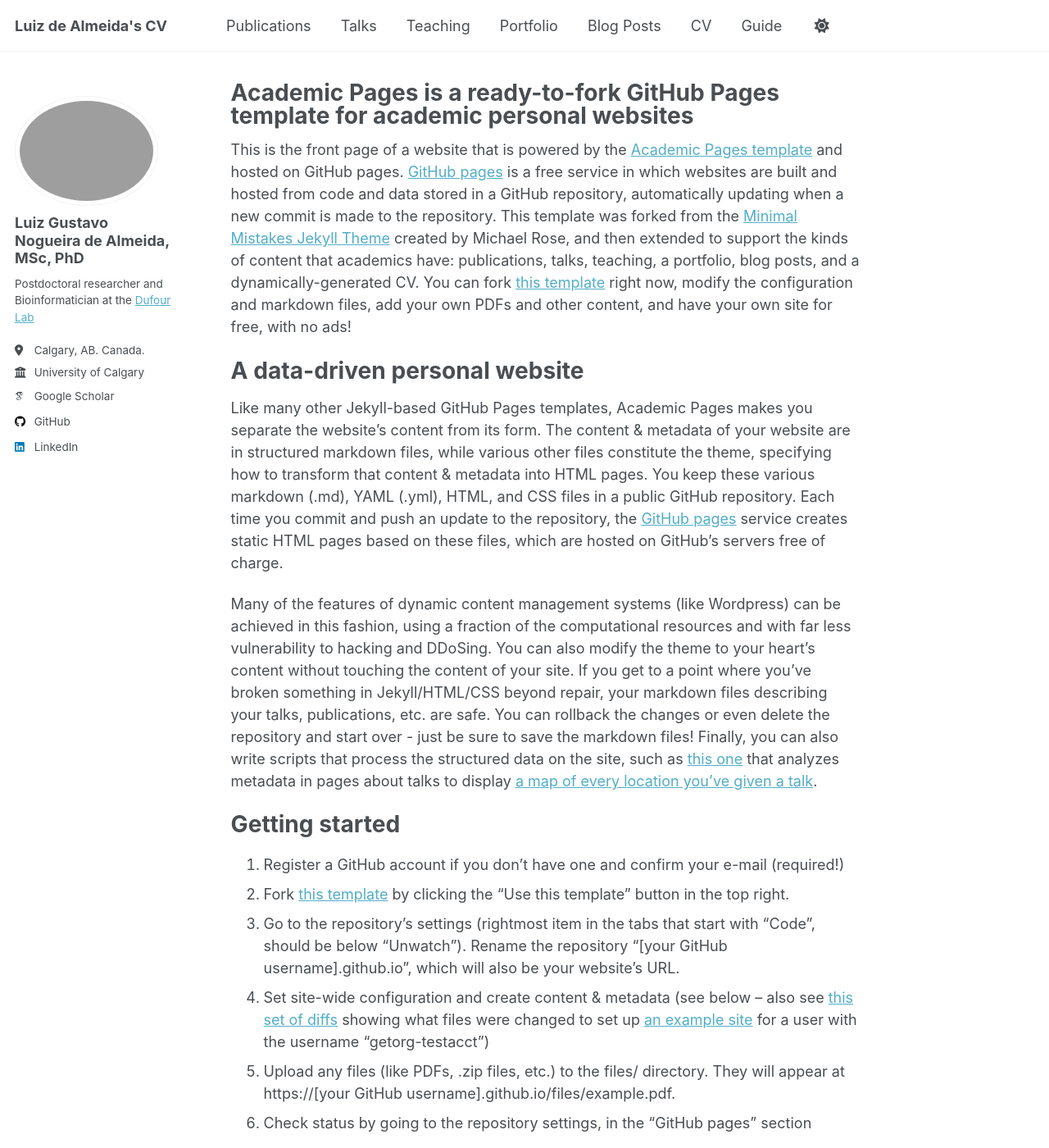
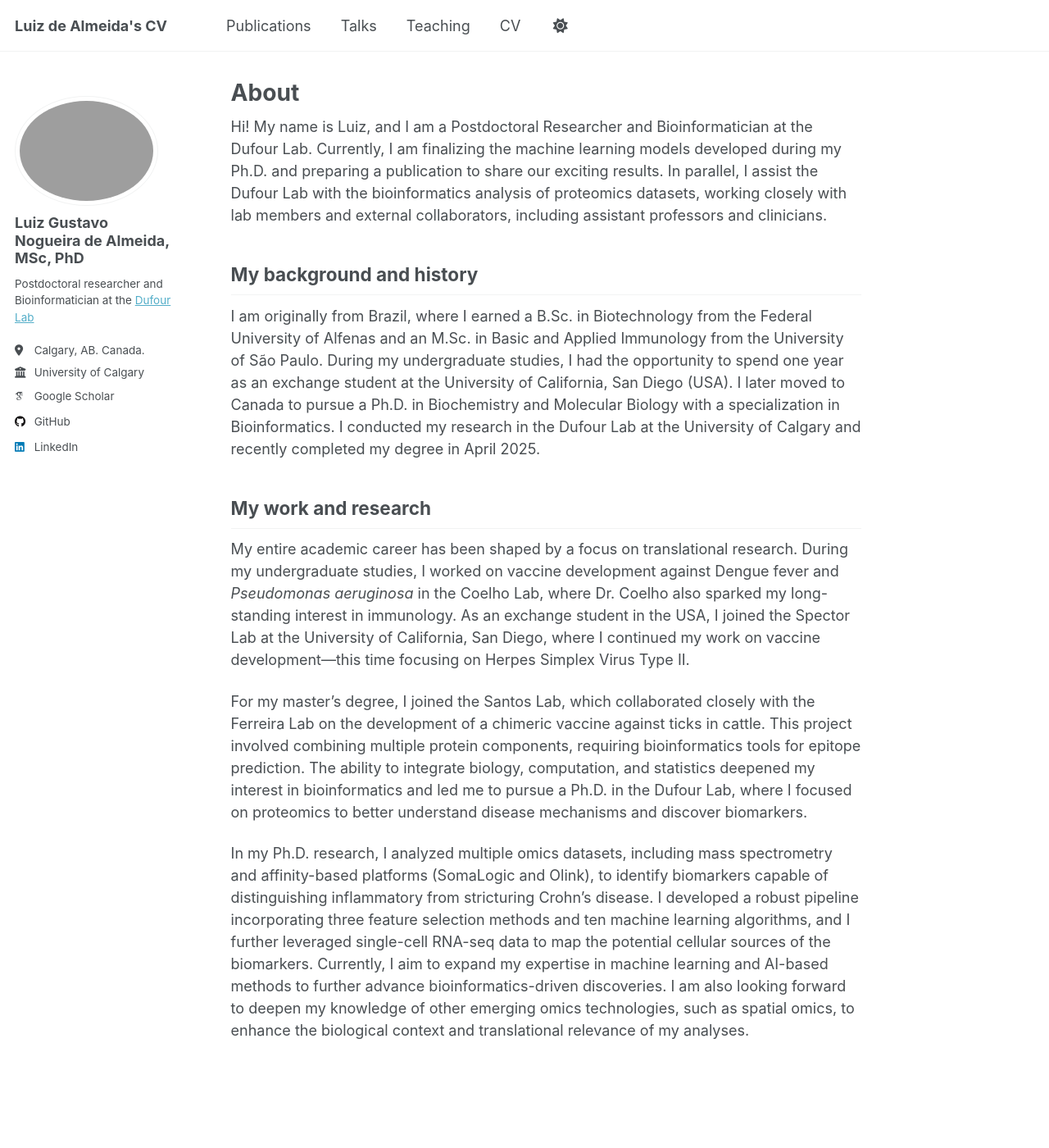
Before and after one commit to lgn-almeida/lgn-almeida.github.io, a Jekyll site: the page built from _pages/about.md, in a window 1280 px wide and 1400 px high. Shown: the whole window at 82% size. Built offline with Jekyll 4.4.1, drawn with Linux system fonts in a browser that asks for light colours; some web fonts are replaced; some of the changed text lies outside the part shown.

Commit message:
Updated the about page and modified the navigation bar

```diff
--- a/_pages/about.md
+++ b/_pages/about.md
@@ -1,49 +1,23 @@
 ---
 permalink: /
-title: "Academic Pages is a ready-to-fork GitHub Pages template for academic personal websites"
+title: "About"
 author_profile: true
 redirect_from:
   - /about/
   - /about.html
 ---
 
-This is the front page of a website that is powered by the [Academic Pages template](https://github.com/academicpages/academicpages.github.io) and hosted on GitHub pages. [GitHub pages](https://pages.github.com) is a free service in which websites are built and hosted from code and data stored in a GitHub repository, automatically updating when a new commit is made to the repository. This template was forked from the [Minimal Mistakes Jekyll Theme](https://mmistakes.github.io/minimal-mistakes/) created by Michael Rose, and then extended to support the kinds of content that academics have: publications, talks, teaching, a portfolio, blog posts, and a dynamically-generated CV. You can fork [this template](https://github.com/academicpages/academicpages.github.io) right now, modify the configuration and markdown files, add your own PDFs and other content, and have your own site for free, with no ads!
+Hi! My name is Luiz, and I am a Postdoctoral Researcher and Bioinformatician at the Dufour Lab. Currently, I am finalizing the machine learning models developed during my Ph.D. and preparing a publication to share our exciting results. In parallel, I assist the Dufour Lab with the bioinformatics analysis of proteomics datasets, working closely with lab members and external collaborators, including assistant professors and clinicians.
 
-A data-driven personal website
-======
-Like many other Jekyll-based GitHub Pages templates, Academic Pages makes you separate the website's content from its form. The content & metadata of your website are in structured markdown files, while various other files constitute the theme, specifying how to transform that content & metadata into HTML pages. You keep these various markdown (.md), YAML (.yml), HTML, and CSS files in a public GitHub repository. Each time you commit and push an update to the repository, the [GitHub pages](https://pages.github.com/) service creates static HTML pages based on these files, which are hosted on GitHub's servers free of charge.
+My background and history
+------
+I am originally from Brazil, where I earned a B.Sc. in Biotechnology from the Federal University of Alfenas and an M.Sc. in Basic and Applied Immunology from the University of São Paulo. During my undergraduate studies, I had the opportunity to spend one year as an exchange student at the University of California, San Diego (USA). I later moved to Canada to pursue a Ph.D. in Biochemistry and Molecular Biology with a specialization in Bioinformatics. I conducted my research in the Dufour Lab at the University of Calgary and recently completed my degree in April 2025.
 
-Many of the features of dynamic content management systems (like Wordpress) can be achieved in this fashion, using a fraction of the computational resources and with far less vulnerability to hacking and DDoSing. You can also modify the theme to your heart's content without touching the content of your site. If you get to a point where you've broken something in Jekyll/HTML/CSS beyond repair, your markdown files describing your talks, publications, etc. are safe. You can rollback the changes or even delete the repository and start over - just be sure to save the markdown files! Finally, you can also write scripts that process the structured data on the site, such as [this one](https://github.com/academicpages/academicpages.github.io/blob/master/talkmap.ipynb) that analyzes metadata in pages about talks to display [a map of every location you've given a talk](https://academicpages.github.io/talkmap.html).
 
-Getting started
-======
-1. Register a GitHub account if you don't have one and confirm your e-mail (required!)
-1. Fork [this template](https://github.com/academicpages/academicpages.github.io) by clicking the "Use this template" button in the top right.
-1. Go to the repository's settings (rightmost item in the tabs that start with "Code", should be below "Unwatch"). Rename the repository "[your GitHub username].github.io", which will also be your website's URL.
-1. Set site-wide configuration and create content & metadata (see below -- also see [this set of diffs](http://archive.is/3TPas) showing what files were changed to set up [an example site](https://getorg-testacct.github.io) for a user with the username "getorg-testacct")
-1. Upload any files (like PDFs, .zip files, etc.) to the files/ directory. They will appear at https://[your GitHub username].github.io/files/example.pdf.
-1. Check status by going to the repository settings, in the "GitHub pages" section
+My work and research
+------
+My entire academic career has been shaped by a focus on translational research. During my undergraduate studies, I worked on vaccine development against Dengue fever and *Pseudomonas aeruginosa* in the Coelho Lab, where Dr. Coelho also sparked my long-standing interest in immunology. As an exchange student in the USA, I joined the Spector Lab at the University of California, San Diego, where I continued my work on vaccine development—this time focusing on Herpes Simplex Virus Type II.
 
-Site-wide configuration
-------
-The main configuration file for the site is in the base directory in [_config.yml](https://github.com/academicpages/academicpages.github.io/blob/master/_config.yml), which defines the content in the sidebars and other site-wide features. You will need to replace the default variables with ones about yourself and your site's github repository. The configuration file for the top menu is in [_data/navigation.yml](https://github.com/academicpages/academicpages.github.io/blob/master/_data/navigation.yml). For example, if you don't have a portfolio or blog posts, you can remove those items from that navigation.yml file to remove them from the header.
+For my master’s degree, I joined the Santos Lab, which collaborated closely with the Ferreira Lab on the development of a chimeric vaccine against ticks in cattle. This project involved combining multiple protein components, requiring bioinformatics tools for epitope prediction. The ability to integrate biology, computation, and statistics deepened my interest in bioinformatics and led me to pursue a Ph.D. in the Dufour Lab, where I focused on proteomics to better understand disease mechanisms and discover biomarkers.
 
-Create content & metadata
-------
-For site content, there is one markdown file for each type of content, which are stored in directories like _publications, _talks, _posts, _teaching, or _pages. For example, each talk is a markdown file in the [_talks directory](https://github.com/academicpages/academicpages.github.io/tree/master/_talks). At the top of each markdown file is structured data in YAML about the talk, which the theme will parse to do lots of cool stuff. The same structured data about a talk is used to generate the list of talks on the [Talks page](https://academicpages.github.io/talks), each [individual page](https://academicpages.github.io/talks/2012-03-01-talk-1) for specific talks, the talks section for the [CV page](https://academicpages.github.io/cv), and the [map of places you've given a talk](https://academicpages.github.io/talkmap.html) (if you run this [python file](https://github.com/academicpages/academicpages.github.io/blob/master/talkmap.py) or [Jupyter notebook](https://github.com/academicpages/academicpages.github.io/blob/master/talkmap.ipynb), which creates the HTML for the map based on the contents of the _talks directory).
-
-**Markdown generator**
-
-The repository includes [a set of Jupyter notebooks](https://github.com/academicpages/academicpages.github.io/tree/master/markdown_generator
-) that converts a CSV containing structured data about talks or presentations into individual markdown files that will be properly formatted for the Academic Pages template. The sample CSVs in that directory are the ones I used to create my own personal website at stuartgeiger.com. My usual workflow is that I keep a spreadsheet of my publications and talks, then run the code in these notebooks to generate the markdown files, then commit and push them to the GitHub repository.
-
-How to edit your site's GitHub repository
-------
-Many people use a git client to create files on their local computer and then push them to GitHub's servers. If you are not familiar with git, you can directly edit these configuration and markdown files directly in the github.com interface. Navigate to a file (like [this one](https://github.com/academicpages/academicpages.github.io/blob/master/_talks/2012-03-01-talk-1.md) and click the pencil icon in the top right of the content preview (to the right of the "Raw | Blame | History" buttons). You can delete a file by clicking the trashcan icon to the right of the pencil icon. You can also create new files or upload files by navigating to a directory and clicking the "Create new file" or "Upload files" buttons.
-
-Example: editing a markdown file for a talk
-![Editing a markdown file for a talk](/images/editing-talk.png)
-
-For more info
-------
-More info about configuring Academic Pages can be found in [the guide](https://academicpages.github.io/markdown/), the [growing wiki](https://github.com/academicpages/academicpages.github.io/wiki), and you can always [ask a question on GitHub](https://github.com/academicpages/academicpages.github.io/discussions). The [guides for the Minimal Mistakes theme](https://mmistakes.github.io/minimal-mistakes/docs/configuration/) (which this theme was forked from) might also be helpful.
+In my Ph.D. research, I analyzed multiple omics datasets, including mass spectrometry and affinity-based platforms (SomaLogic and Olink), to identify biomarkers capable of distinguishing inflammatory from stricturing Crohn’s disease. I developed a robust pipeline incorporating three feature selection methods and ten machine learning algorithms, and I further leveraged single-cell RNA-seq data to map the potential cellular sources of the biomarkers. Currently, I aim to expand my expertise in machine learning and AI-based methods to further advance bioinformatics-driven discoveries. I am also looking forward to deepen my knowledge of other emerging omics technologies, such as spatial omics, to enhance the biological context and translational relevance of my analyses.
```
Also changed, not shown: _data/navigation.yml (+6 -6 lines).
